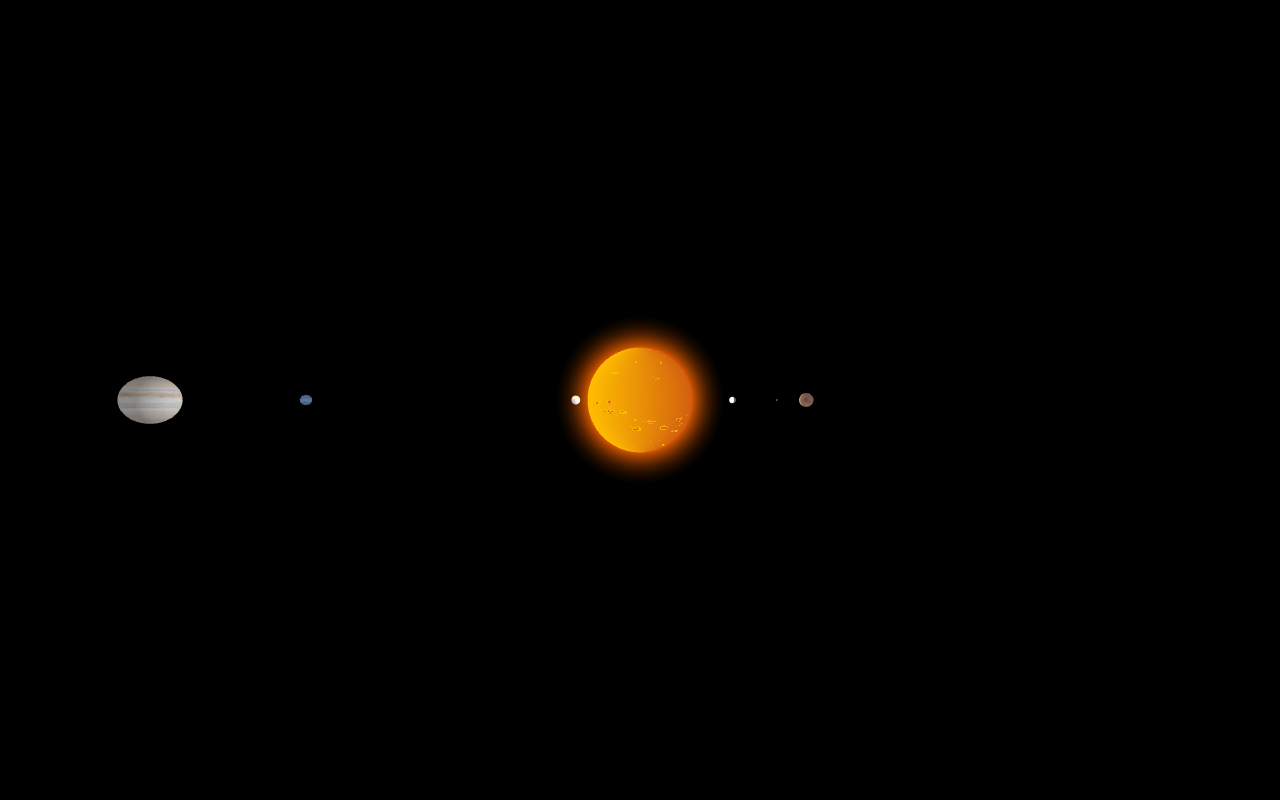
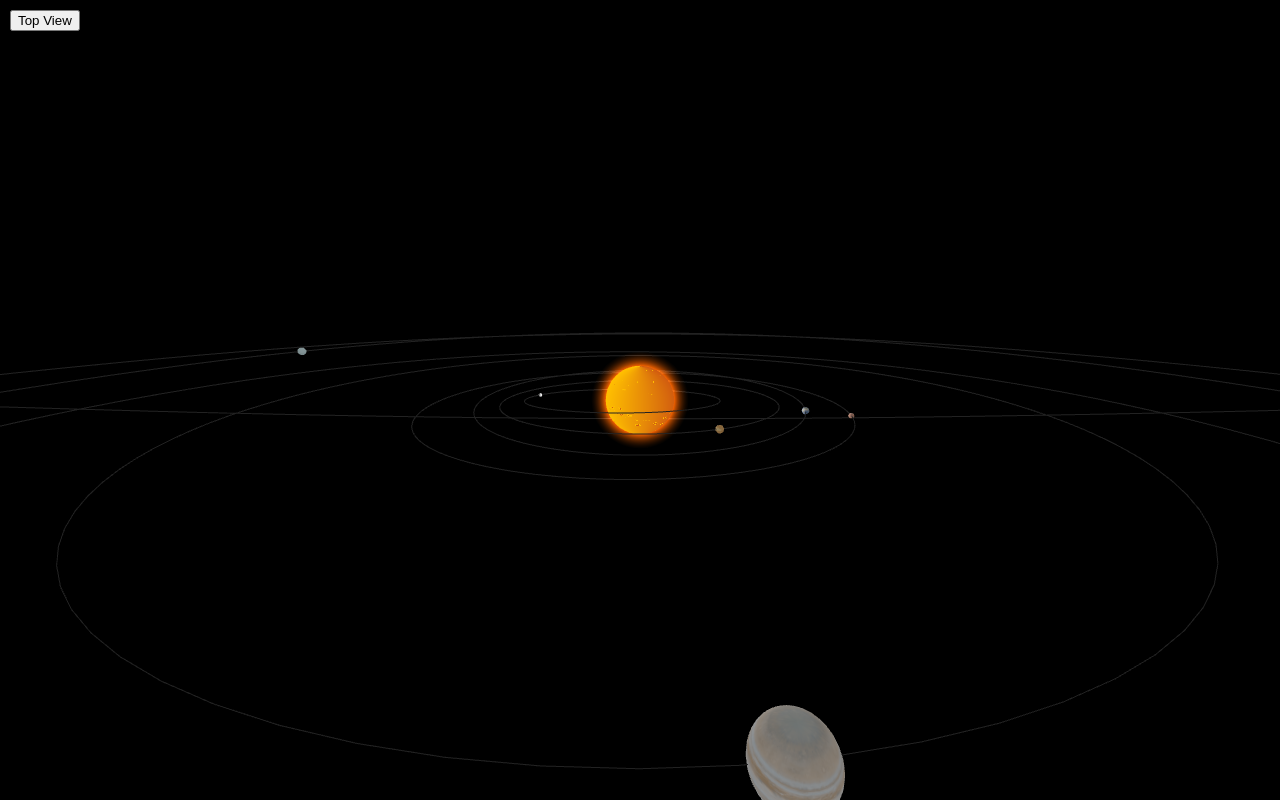
Before and after one commit to caitoor/solarsystem, a website built with Vite: page src/index.html in a window 1280 px wide. Built offline with nearby package versions, Linux system fonts and the light colour scheme; animation ran at ten frames a second.

Commit message:
added inclination and eccentricity, corrected sun proportions, added camera repositioning button

```diff
--- a/package.json
+++ b/package.json
@@ -10,12 +10,14 @@
     "lib": "lib"
   },
   "scripts": {
-    "dev": "vite"
+    "dev": "vite",
+    "build": "vite build"
   },
   "devDependencies": {
     "vite": "^6.0.11"
   },
   "dependencies": {
+    "gsap": "^3.12.7",
     "three": "^0.173.0"
   }
 }
--- a/src/css/style.css
+++ b/src/css/style.css
@@ -11,3 +11,14 @@ body {
     width: 100vw;
     height: 100vh;
 }
+
+#controls {
+    position: absolute;
+    top: 0;
+    left: 0;
+    width: 100%;
+    padding: 10px;
+    display: flex;
+    justify-content: flex-start;
+    gap: 1em;
+}
--- a/src/index.html
+++ b/src/index.html
@@ -9,7 +9,11 @@
 </head>
 
 <body>
-    <div id="stage"></div>
+    <div id="stage">
+        <div id="controls">
+            <button id="topViewBtn">Top View</button>
+        </div>
+    </div>
     <script type="module" src="/script/main.js"></script>
 </body>
 
--- a/src/script/animation/Animation.js
+++ b/src/script/animation/Animation.js
@@ -1,8 +1,33 @@
+import * as THREE from 'three';
+
 export function updatePlanets(planets) {
-    planets.forEach(planet => {
-        planet.userData.angle += planet.userData.speed;
-        planet.position.x = Math.cos(planet.userData.angle) * planet.userData.distance;
-        planet.position.z = Math.sin(planet.userData.angle) * planet.userData.distance;
-        planet.rotation.y += planet.userData.rotationSpeed;
-    });
+  const speedFactor = 5;
+  planets.forEach(planet => {
+    // Update the orbital parameter
+    planet.userData.angle += planet.userData.speed * speedFactor;
+
+    const a = planet.userData.distance;
+    const e = planet.userData.eccentricity || 0;
+    const b = a * Math.sqrt(1 - e * e);
+    const centerX = -a * e;
+    const t = planet.userData.angle;
+
+    // Compute unrotated orbital position in x-z plane:
+    const x_un = centerX + a * Math.cos(t);
+    const z_un = b * Math.sin(t);
+
+    // Apply the orbital orientation:
+    const phi = THREE.MathUtils.degToRad(planet.userData.argument || 0);
+    const x_oriented = x_un * Math.cos(phi) - z_un * Math.sin(phi);
+    const z_oriented = x_un * Math.sin(phi) + z_un * Math.cos(phi);
+
+    // Apply the orbit inclination:
+    const inc = THREE.MathUtils.degToRad(planet.userData.inclination || 0);
+    planet.position.x = x_oriented;
+    planet.position.y = z_oriented * Math.sin(inc);
+    planet.position.z = z_oriented * Math.cos(inc);
+
+    // Update the planet's self rotation
+    planet.rotation.y += planet.userData.rotationSpeed * speedFactor;
+  });
 }
--- a/src/script/bodies/Orbits.js
+++ b/src/script/bodies/Orbits.js
@@ -2,11 +2,36 @@ import * as THREE from 'three';
 
 export function createOrbits(scene, planets) {
     planets.forEach(planet => {
-        const distance = planet.userData.distance;
-        const orbitGeometry = new THREE.RingGeometry(distance - 0.1, distance + 0.1, 64);
-        const orbitMaterial = new THREE.MeshBasicMaterial({ color: 0x222222, side: THREE.DoubleSide });
-        const orbit = new THREE.Mesh(orbitGeometry, orbitMaterial);
-        orbit.rotation.x = Math.PI / 2;
+        const a = planet.userData.distance;
+        const e = planet.userData.eccentricity || 0;
+        const b = a * Math.sqrt(1 - e * e);
+        const centerX = -a * e;
+        const segments = 100;
+        const points = [];
+
+        // Retrieve the orbital orientation (argument of periapsis)
+        const phi = THREE.MathUtils.degToRad(planet.userData.argument || 0);
+        // Retrieve the inclination
+        const inc = THREE.MathUtils.degToRad(planet.userData.inclination || 0);
+
+        for (let i = 0; i <= segments; i++) {
+            const t = (i / segments) * 2 * Math.PI;
+            // Unrotated ellipse in the x-z plane:
+            const x_un = centerX + a * Math.cos(t);
+            const z_un = b * Math.sin(t);
+            // Apply orbital orientation (rotate the ellipse in its plane)
+            const x_oriented = x_un * Math.cos(phi) - z_un * Math.sin(phi);
+            const z_oriented = x_un * Math.sin(phi) + z_un * Math.cos(phi);
+            // Apply the orbit inclination (rotate about the x-axis)
+            const x = x_oriented;
+            const y = z_oriented * Math.sin(inc);
+            const z = z_oriented * Math.cos(inc);
+            points.push(new THREE.Vector3(x, y, z));
+        }
+
+        const orbitGeometry = new THREE.BufferGeometry().setFromPoints(points);
+        const orbitMaterial = new THREE.LineBasicMaterial({ color: 0x222222 });
+        const orbit = new THREE.LineLoop(orbitGeometry, orbitMaterial);
         scene.add(orbit);
     });
 }
--- a/src/script/bodies/Planets.js
+++ b/src/script/bodies/Planets.js
@@ -6,19 +6,51 @@ export function createPlanets(scene) {
   const planetMeshes = [];
 
   planetsData.forEach((planet) => {
-        const geometry = new THREE.SphereGeometry(Math.sqrt(planet.meanRadius / 20000), 32, 32);
+    // Determine visual size (adjust scaling as desired)
+    const radius = Math.sqrt(planet.meanRadius / 20000);
+    const geometry = new THREE.SphereGeometry(radius, 32, 32);
+    // Load texture based on englishName in lowercase
     const texture = textureLoader.load(`/assets/textures/${planet.englishName.toLocaleLowerCase()}.jpg`);
     const material = new THREE.MeshStandardMaterial({ map: texture });
     const mesh = new THREE.Mesh(geometry, material);
 
+    // Set orbital parameters.
+    // Here, 'distance' is derived from semimajorAxis.
+    // We also use planet.eccentricity, planet.inclination (in degrees),
+    // and add an extra orbital orientation parameter:
+    const argument = planet.argPeriapsis || 0; // in degrees
     mesh.userData = {
       angle: Math.random() * Math.PI * 2,
       speed: 1 / planet.sideralOrbit,
-            distance: Math.sqrt(planet.semimajorAxis / 500000),
-            rotationSpeed: 1 / planet.sideralRotation
+      distance: Math.sqrt(planet.semimajorAxis / 200000),
+      eccentricity: planet.eccentricity || 0,
+      rotationSpeed: 1 / planet.sideralRotation,
+      inclination: planet.inclination || 0, // degrees
+      argument: argument // orbital rotation in the orbital plane (degrees)
     };
-        // Position the planet along its orbit (initially on the x-axis)
-        mesh.position.x = planet.distance;
+
+    // Compute ellipse parameters for the orbit:
+    const a = mesh.userData.distance;            // semimajor axis
+    const e = mesh.userData.eccentricity;          // eccentricity
+    const b = a * Math.sqrt(1 - e * e);            // semiminor axis
+    const centerX = -a * e;                        // offset so that focus is at (0,0)
+    const t = mesh.userData.angle;                 // current orbital parameter
+
+    // Compute unrotated (uninclined, un-oriented) position in the x-z plane:
+    const x_un = centerX + a * Math.cos(t);
+    const z_un = b * Math.sin(t);
+
+    // Apply the orbital orientation (argument of periapsis)
+    const phi = THREE.MathUtils.degToRad(mesh.userData.argument);
+    const x_oriented = x_un * Math.cos(phi) - z_un * Math.sin(phi);
+    const z_oriented = x_un * Math.sin(phi) + z_un * Math.cos(phi);
+
+    // Apply the orbit inclination (rotation about x-axis)
+    const inc = THREE.MathUtils.degToRad(mesh.userData.inclination);
+    mesh.position.x = x_oriented;
+    mesh.position.y = z_oriented * Math.sin(inc);
+    mesh.position.z = z_oriented * Math.cos(inc);
+
     scene.add(mesh);
     planetMeshes.push(mesh);
   });
--- a/src/script/bodies/Sun.js
+++ b/src/script/bodies/Sun.js
@@ -5,7 +5,7 @@ import SunGlowShader from '../shaders/SunGlowShader.js';
 
 export function createSun(scene, camera) {
     // Sun Mesh
-    const sunGeometry = new THREE.SphereGeometry(5, 64, 64);
+    const sunGeometry = new THREE.SphereGeometry(Math.sqrt(695508 / 20000), 64, 64);
     const sunMaterial = new ShaderMaterial({
         vertexShader: SunShader.vertexShader,
         fragmentShader: SunShader.fragmentShader,
@@ -15,7 +15,7 @@ export function createSun(scene, camera) {
     scene.add(sun);
 
     // Glow Mesh
-    const glowGeometry = new THREE.SphereGeometry(8, 64, 64);
+    const glowGeometry = new THREE.SphereGeometry(Math.sqrt(695508 / 10000), 64, 64);
     const glowMaterial = new ShaderMaterial({
         vertexShader: SunGlowShader.vertexShader,
         fragmentShader: SunGlowShader.fragmentShader,
--- /dev/null
+++ b/src/script/interface.js
@@ -0,0 +1,8 @@
+import { switchToTopView } from './system/Camera.js';
+
+export function initUI(camera) {
+    const topViewBtn = document.getElementById('topViewBtn');
+    topViewBtn.addEventListener('click', () => {
+        switchToTopView(camera);
+    });
+}
--- a/src/script/main.js
+++ b/src/script/main.js
@@ -7,14 +7,14 @@ import { createOrbits } from './bodies/Orbits.js';
 import { updatePlanets } from './animation/Animation.js';
 import { createSun } from './bodies/Sun.js';
 import { createLights } from './system/Lights.js';
+import { initUI } from './interface.js';
 
 const scene = createScene();
 const renderer = createRenderer();
 const camera = createCamera();
 const controls = createControls(camera, renderer);
-
+initUI(camera);
 const { sun, glow, updateGlow } = createSun(scene, camera);
-// Übergib das Sun-Mesh an createLights, sodass das Licht an der Sonne sitzt.
 createLights(scene, sun);
 
 const planets = createPlanets(scene);
--- a/src/script/shaders/SunGlowShader.js
+++ b/src/script/shaders/SunGlowShader.js
@@ -8,8 +8,8 @@ const SunGlowShader = {
     uniforms: {
         glowColor: { value: new THREE.Color(0xffaa00) },
         viewVector: { value: new THREE.Vector3() },
-        glowFactor: { value: 0.011 },
-        falloffExponent: { value: 8.0 }
+        glowFactor: { value: 0.013 },
+        falloffExponent: { value: 8.5 }
     }
 };
 
--- a/src/script/system/Camera.js
+++ b/src/script/system/Camera.js
@@ -1,7 +1,37 @@
+// src/system/camera.js
+import gsap from 'gsap';
 import * as THREE from 'three';
 
 export function createCamera() {
-    const camera = new THREE.PerspectiveCamera(75, window.innerWidth / window.innerHeight, 0.1, 1000);
-    camera.position.set(0, 0, 50);
+    // Create a perspective camera with:
+    // - FOV (field of view): adjust to change how wide the camera view is.
+    // - Aspect ratio: usually window.innerWidth / window.innerHeight.
+    // - Near and far clipping planes: objects outside this range are not rendered.
+    const camera = new THREE.PerspectiveCamera(
+        80,                              // FOV in degrees (adjust for wider or narrower view)
+        window.innerWidth / window.innerHeight, // Aspect ratio
+        0.1,                             // Near clipping plane (objects closer than this are not rendered)
+        1000                             // Far clipping plane (objects farther than this are not rendered)
+    );
+
+    // Set initial camera position (more zoomed out)
+    // Adjust these values to change the initial view of your scene.
+    camera.position.set(0, 20, 80); // (x, y, z): Increase z for more zoom-out, adjust x/y for offset.
     return camera;
 }
+
+export function switchToTopView(camera, duration = 2) {
+    // Animate the camera to a top view with a zoomed-out perspective.
+    // Adjust the target position values to change the top view.
+    gsap.to(camera.position, {
+        duration: duration,
+        x: 0,      // x position remains centered
+        y: 120,    // y position: higher value for a more top-down view
+        z: 0,      // z position: 0 means the camera is directly above the origin
+        ease: "power2.inOut",
+        onUpdate: () => {
+            // Ensure the camera always looks at the scene center during transition.
+            camera.lookAt(0, 0, 0);
+        }
+    });
+}
```
Also changed, not shown: src/data/sun.json (added, +43 -0 lines), 2 other files. Lines whose indentation alone changed are shown as unchanged.
